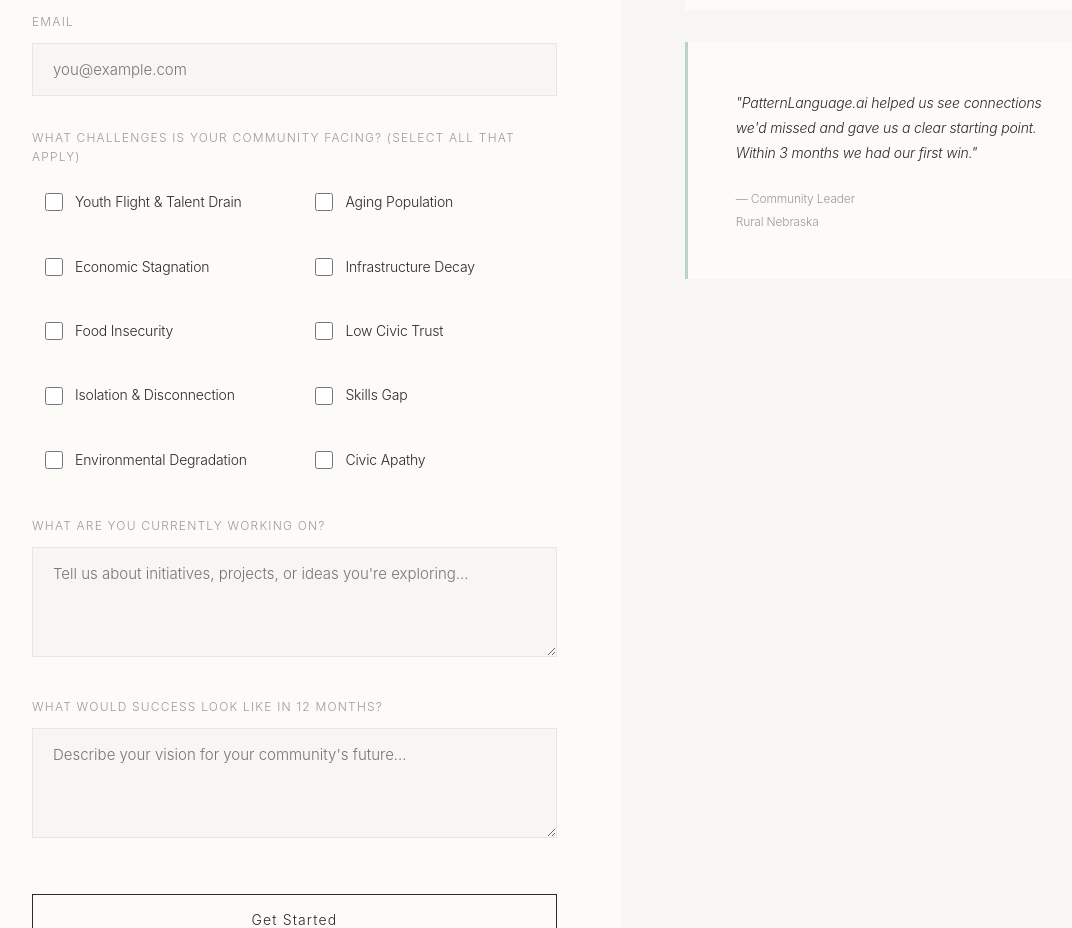
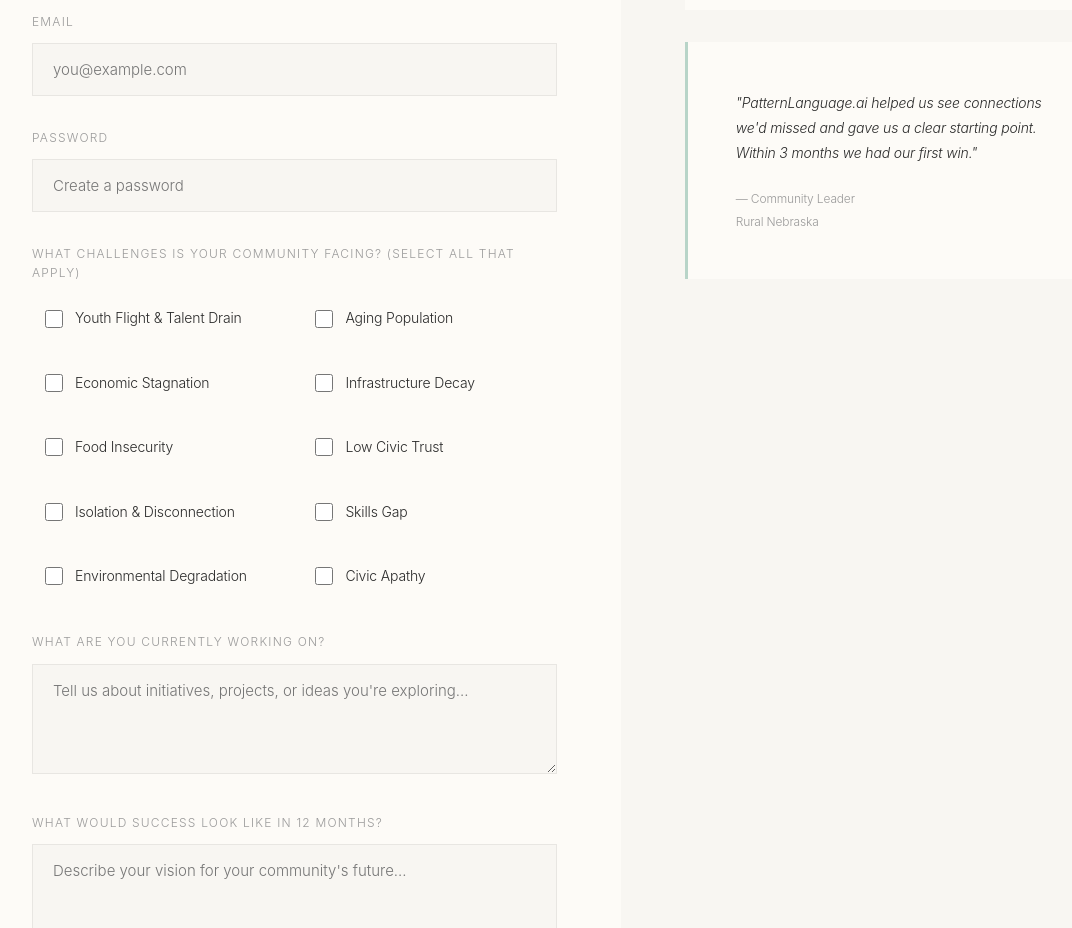
Before and after one commit to Logicium/pattern-language-ui, a Vue app: page /signup in a window 1280 px wide. Shown: the part 1020-1948 px from the top of the page, without its empty margins (96-1168 px from the left). Built offline with nearby package versions, Linux system fonts and the light colour scheme; no server answers.

Commit message:
"Add password input field and model binding to SignupPage for user authentication"

```diff
--- a/src/views/SignupPage.vue
+++ b/src/views/SignupPage.vue
@@ -78,6 +78,18 @@
                   v-model="formData.email"
                   type="email"
                   placeholder="you@example.com"
+                  class="form-input"
+                  required
+                />
+              </div>
+
+              <!-- Password -->
+              <div class="form-group">
+                <label class="form-label text-xs text-tertiary">Password</label>
+                <input
+                  v-model="formData.password"
+                  type="password"
+                  placeholder="Create a password"
                   class="form-input"
                   required
                 />
@@ -202,6 +214,7 @@
   region: string
   role: string
   email: string
+  password: string
   selectedChallenges: string[]
   currentWork: string
   goals: string
@@ -213,6 +226,7 @@
   region: '',
   role: '',
   email: '',
+  password: '',
   selectedChallenges: [],
   currentWork: '',
   goals: ''
@@ -235,6 +249,7 @@
   // Create user with auth store
   authStore.signup({
     email: formData.value.email,
+    password: formData.value.password,
     name: formData.value.communityName,
     location: formData.value.communityName,
     interests: formData.value.selectedChallenges
```
